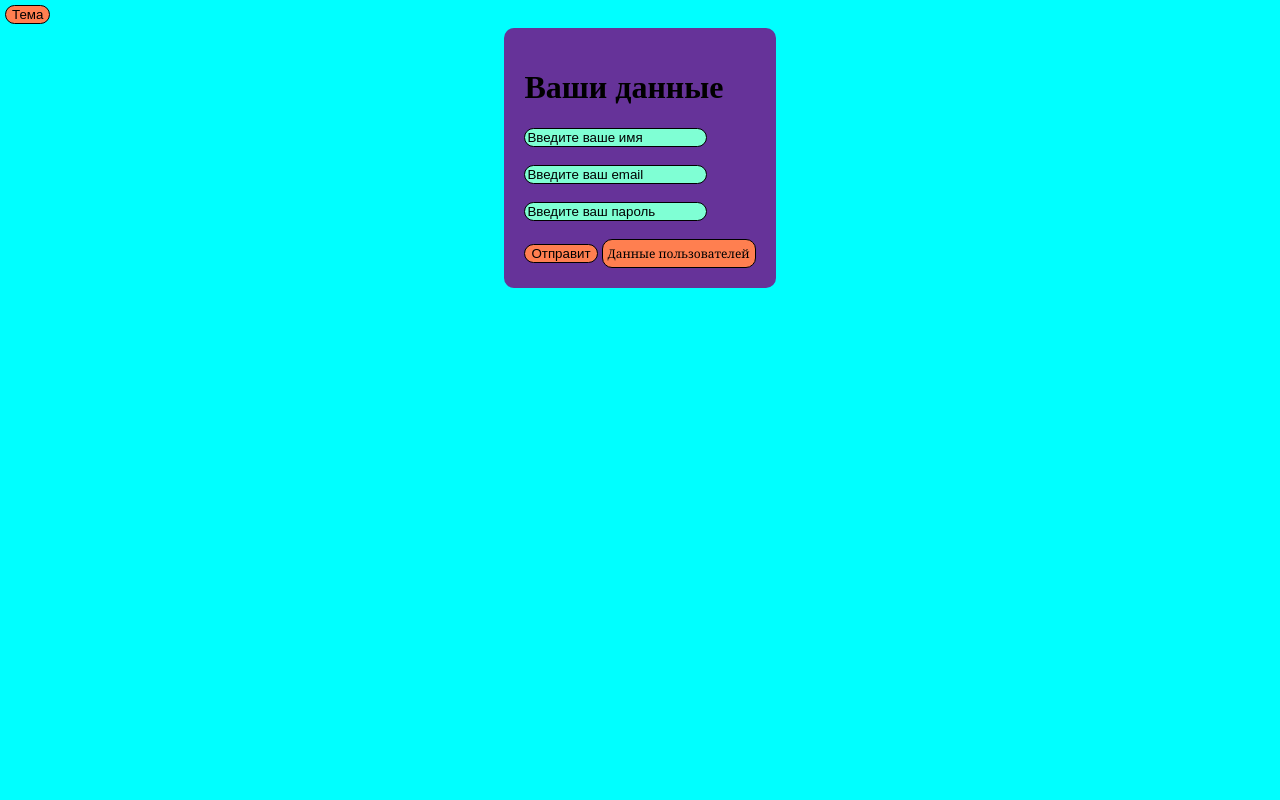
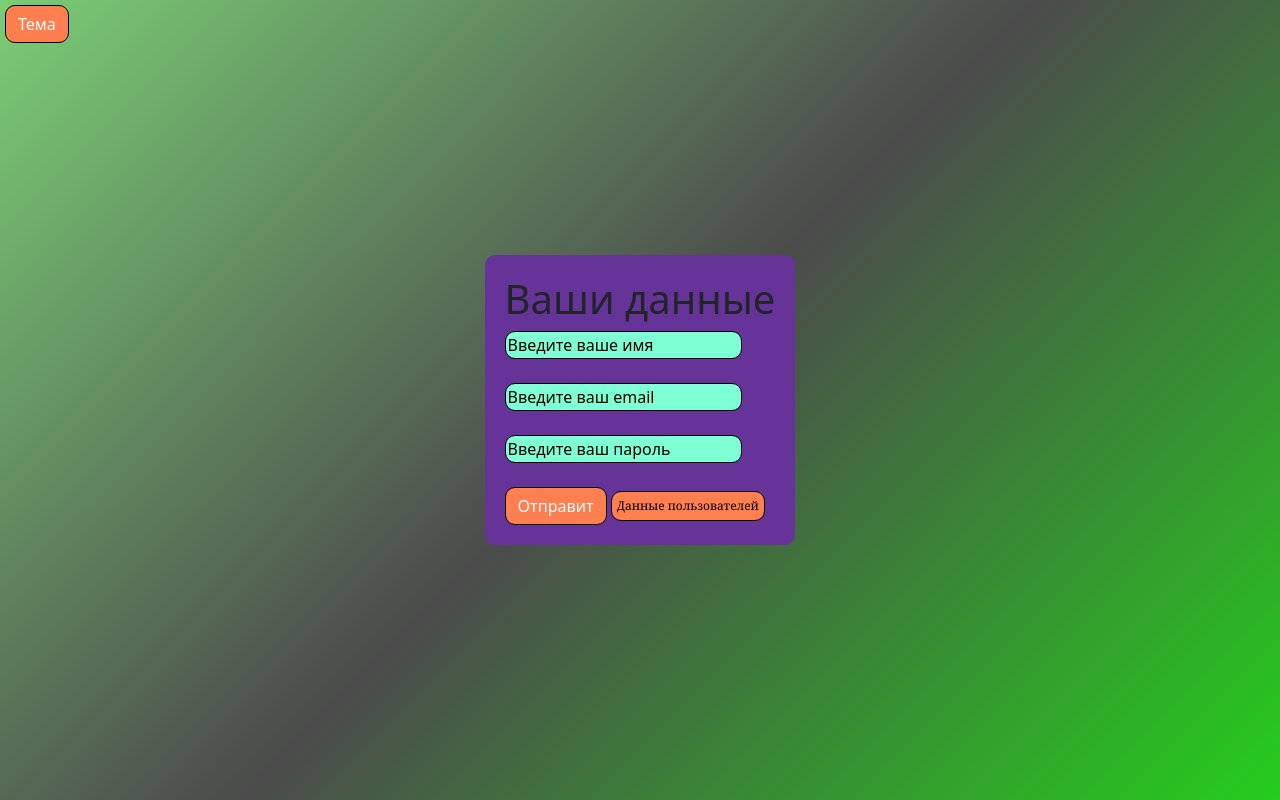
Before and after one commit to Merixion/my-site, a Flask app: page / in a window 1280 px wide. Run offline with Flask 3, Linux system fonts and the light colour scheme.

Commit message:
Улучшение фона

```diff
--- a/files/data.txt
+++ b/files/data.txt
@@ -36,3 +36,8 @@
 Имя: , почта: , пароль:
 Имя: , почта: , пароль:
 Имя: , почта: , пароль:
+Имя: , почта: , пароль:
+Имя: , почта: , пароль:
+Имя: , почта: , пароль:
+Имя: , почта: , пароль:
+Имя: , почта: , пароль:
--- a/static/style.css
+++ b/static/style.css
@@ -2,7 +2,10 @@ body{
   display: flex;
   justify-content: center;
   align-items: center;
-  background-color: aqua;
+  background: linear-gradient(135deg, #7acd75 0%, #4b4b4b 50%, #25cd1c 100%);
+  min-height: 100vh;
+  margin: 0;
+  padding: 0;
 }
 
 .btn-link{
@@ -22,7 +25,6 @@ body{
   padding: 20px;
   margin: 20px;
   border-radius: 10px;
-
 }
 
 .btn-link:hover{
@@ -49,7 +51,7 @@ input::placeholder{
   color: black;
 }
 
-button{
+.btn-primary{
   background-color: #ff7f50;
   border: 1px solid black;
   border-radius: 10px;
--- a/templates/index.html
+++ b/templates/index.html
@@ -4,10 +4,12 @@
 		<meta charset="UTF-8" />
 		<meta name="viewport" content="width=device-width, initial-scale=1.0" />
 		<title>Document</title>
+		<link href="https://cdn.jsdelivr.net/npm/bootstrap@5.3.3/dist/css/bootstrap.min.css" rel="stylesheet">
 		<link rel="stylesheet" href="{{ url_for('static', filename='style.css') }}" />
 	</head>
 	<body>
-		<button id="theme">Тема</button>
+		<button class="btn btn-primary" id="theme">Тема</button>
+
 		<div class = 'containir'>
 		<form method="post">
 			<h1>Ваши данные</h1>
@@ -26,7 +28,7 @@
 				name="user-password"
 				placeholder="Введите ваш пароль"
 			/><br /><br />
-			<button name="sub">Отправит</button>
+			<button class="btn btn-primary" ="sub">Отправит</button>
 			<a href="/all_result" class="btn-link">Данные пользователей</a>
 		</form>
 </div>
```
